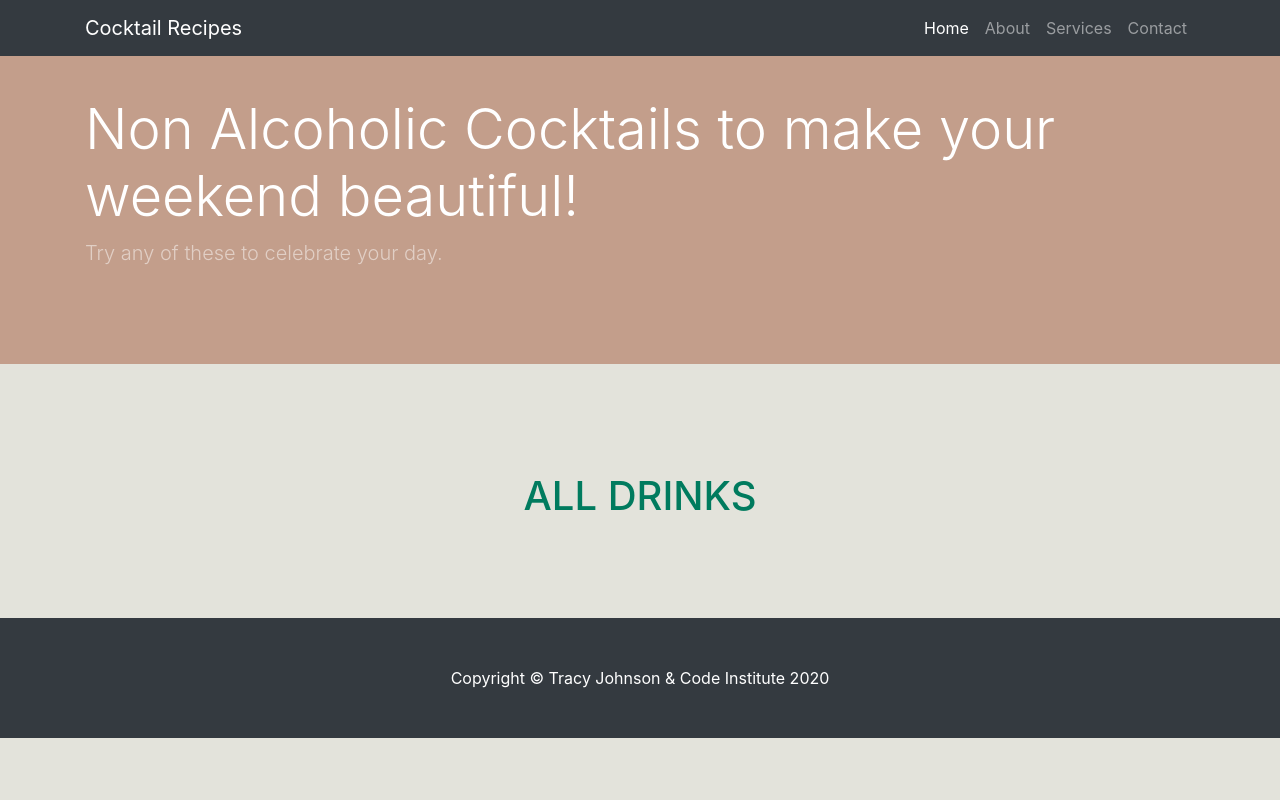
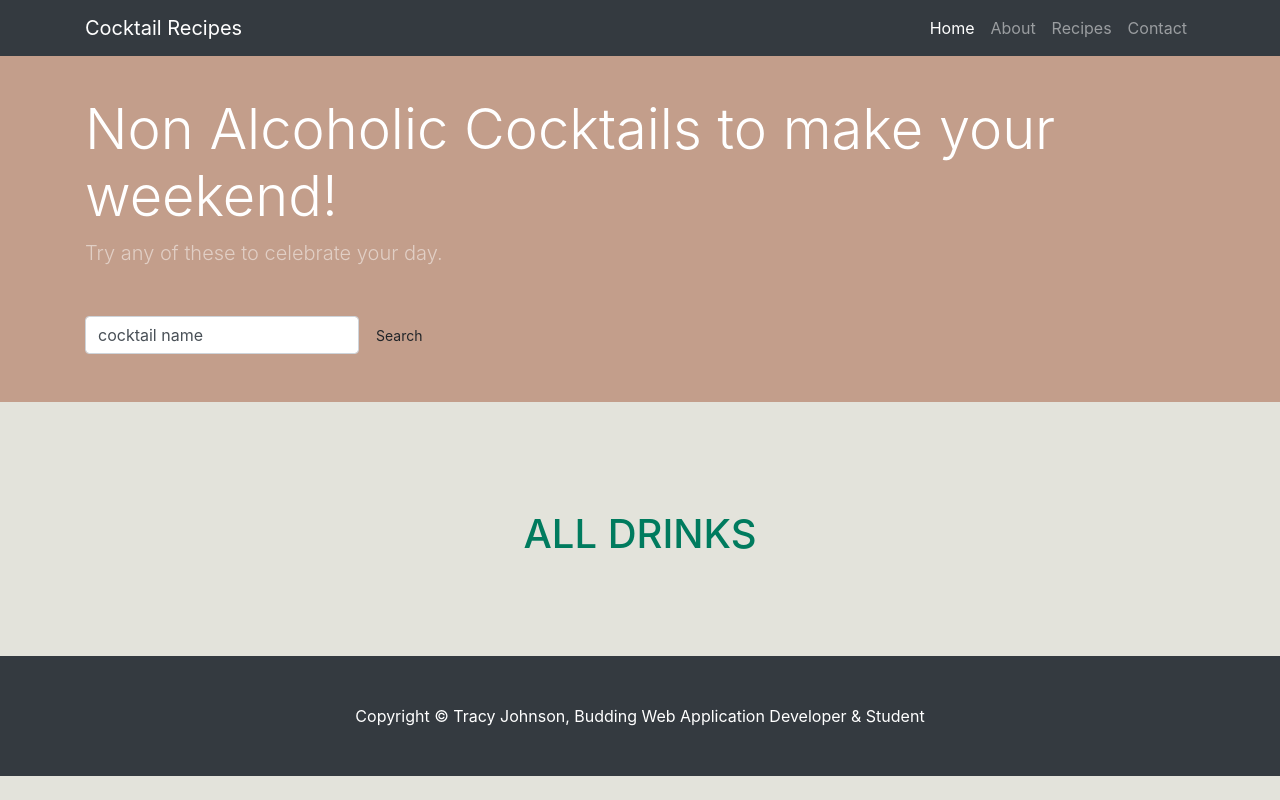
Before and after one commit to Code-Institute-Submissions/cocktails, a plain HTML site: page index.html in a window 1280 px wide. Drawn offline with nearby package versions, Linux system fonts and the light colour scheme; no server answers.

Commit message:
update createCocktailCards.js

```diff
--- a/assets/js/script.js
+++ b/assets/js/script.js
@@ -1,5 +1,4 @@
 const url = "https://www.thecocktaildb.com/api/json/v1/1";
-
 // get cocktail data from json
 function getCardData(cb) {
     var xhr = new XMLHttpRequest();
@@ -23,7 +22,7 @@ function clearLastResults() {
 // create card list cocktails
 function createCocktailCards() {
     var tableRows = [];
-    var cardData, cardImage;
+    var cardData,cardImage;
     var el = document.getElementById("card");
     el.innerHTML = "";
 
@@ -32,27 +31,35 @@ function createCocktailCards() {
     getCardData(function (data) {
         data = data.drinks;
 
-        // cycle thru
             var card = [];
 
             for (var i=0;i < data.length; i++){
               cardImage = data[i].strDrinkThumb;
               cardData = data[i].strDrink;
+
               card.push(`
+
 <div class="col-xs-12 col-sm-6 col-md-4">
 	<div class="image-flip" ontouchstart="this.classList.toggle('hover');">
 		<div class="mainflip">
 			<div class="frontside">
 				<div class="card">
 					<div class="card-body text-center">
-                                        <p><img class=" img-fluid" src="${cardImage}" alt="${cardData}"></p>
+						<p>
+							<img class=" img-fluid" src="${cardImage}" alt="${cardData}">
+							</p>
 							<h4 class="card-title">${cardData}</h4>
 							<p class="card-text">This is basic card with image on top, title, description and button.</p>
-                                        <a href="#" class="btn btn-primary btn-sm"><i class="fa fa-plus"></i></a>
+							<a href="#" class="btn btn-primary btn-sm">
+								<i class="fa fa-plus"></i>
+							</a>
 					</div>
 				</div>
 			</div>
-                            <div class="backside">
+              `);
+
+              card.push(`
+			<div class="backside" id="backside">
 				<div class="card">
 					<div class="card-body text-center mt-4">
 						<h4 class="card-title">${cardData}</h4>
@@ -65,8 +72,10 @@ function createCocktailCards() {
 	</div>
               `);
             }
-            tableRows.push(`<tr>${card}</tr>`);
+        tableRows.push(`
+	<tr>${card}</tr>`);
 
-        el.innerHTML = `<table>${tableRows}</table>`.replace(/,/g,"");
+        el.innerHTML = `
+	<table>${tableRows}</table>`.replace(/,/g,"");
     });
 }
--- a/index.html
+++ b/index.html
@@ -15,13 +15,11 @@
 
     <!-- Custom styles for this template -->
     <link href="assets/css/style.css" rel="stylesheet">
-
-
+    <link href="assets/css/recipe.css" rel="stylesheet">
 
 </head>
 
 <body onload="createCocktailCards()">
-<!--<body onload="myFunction()">-->
 
 <!-- Navigation -->
 <nav class="navbar navbar-expand-lg navbar-dark bg-dark fixed-top">
@@ -42,7 +40,7 @@
                     <a class="nav-link" href="#">About</a>
                 </li>
                 <li class="nav-item">
-                    <a class="nav-link" href="#">Services</a>
+                    <a class="nav-link" href="recipe.html">Recipes</a>
                 </li>
                 <li class="nav-item">
                     <a class="nav-link" href="#">Contact</a>
@@ -57,10 +55,14 @@
     <div class="container h-100">
         <div class="row h-100 align-items-center">
             <div class="col-lg-12">
-					<h1 class="display-4 text-white mt-5 mb-2">Non Alcoholic Cocktails to make your weekend beautiful!</h1>
+					<h1 class="display-4 text-white mt-5 mb-2">Non Alcoholic Cocktails to make your weekend!</h1>
 					<p class="lead mb-5 text-white-50">Try any of these to celebrate your day.</p>
             </div>
         </div>
+        <form class="form-inline mr-auto" method="get" action="recipe.html">
+          <input class="form-control mr-sm-2" type="text" id="cocktailName" value="cocktail name" aria-label="Search">
+          <button class="btn btn-unique btn-rounded btn-sm my-0" id="searchButton" type="submit" onclick="gotoCocktailRecipe()">Search</button>
+        </form>
     </div>
 </header>
 
@@ -76,7 +78,7 @@
 <!-- Footer -->
 <footer class="py-5 bg-dark">
     <div class="container">
-        <p class="m-0 text-center text-white">Copyright &copy; Tracy Johnson & Code Institute 2020</p>
+        <p class="m-0 text-center text-white">Copyright &copy; Tracy Johnson, Budding Web Application Developer & Student</p>
     </div>
     <!-- /.container -->
 </footer>
@@ -88,6 +90,7 @@
 <script src="https://stackpath.bootstrapcdn.com/bootstrap/4.4.1/js/bootstrap.bundle.min.js"></script>
 <!-- Custom javascript for this code-->
 <script type="text/javascript" src="assets/js/script.js"></script>
+<script type="text/javascript" src="assets/js/recipe.js"></script>
 
 </body>
 
```
Lines whose indentation alone changed are shown as unchanged.
